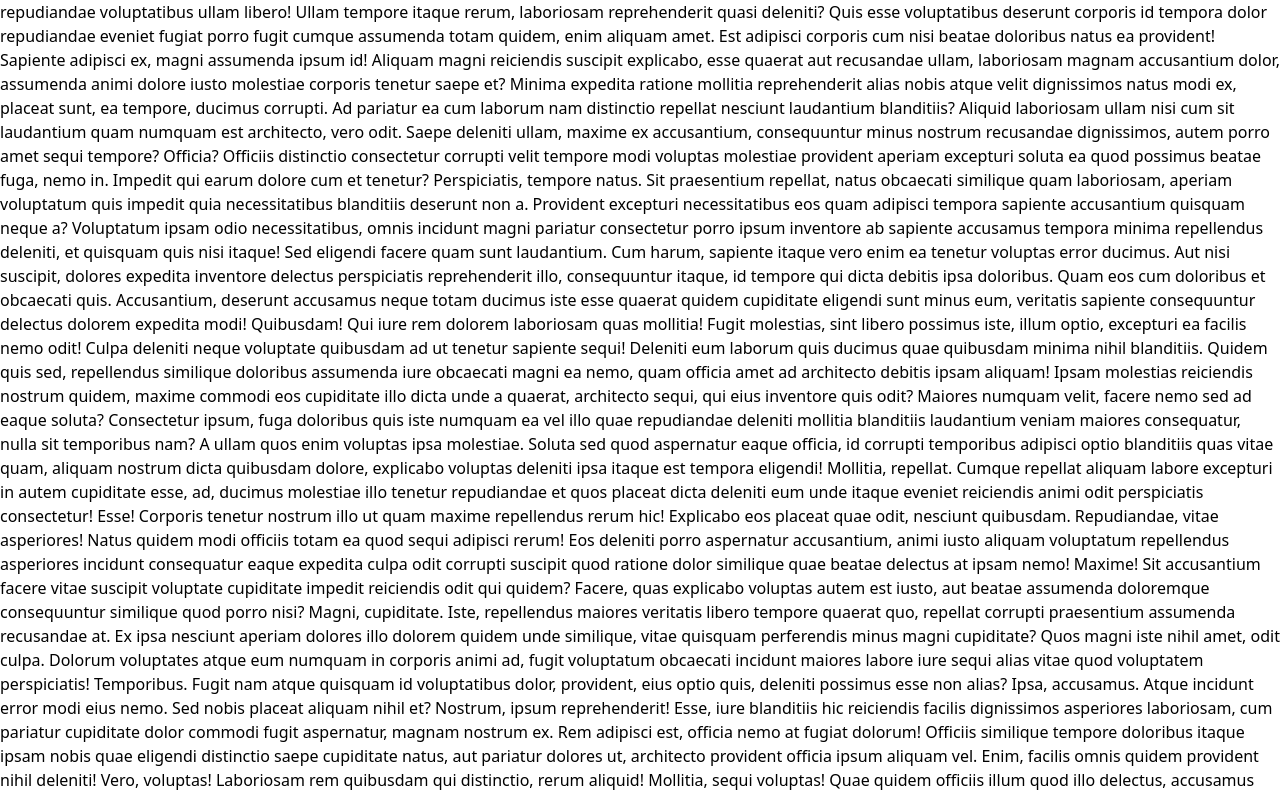
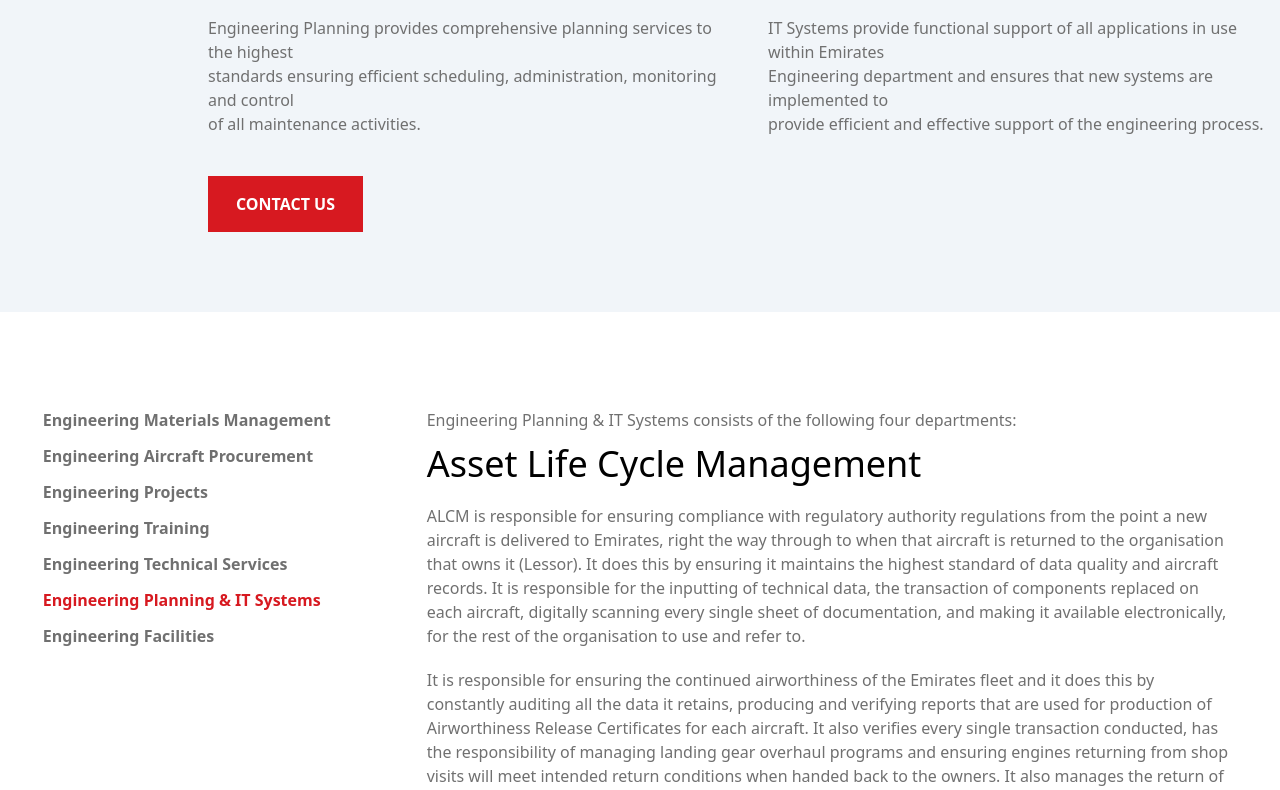
Before and after one commit to Waarith/Dervac-Emirate, a website: page src/pages/Engineering-support/planning.html in a window 1280 px wide. Shown: the part 300-1090 px from the top of the page. Drawn offline with nearby package versions, Linux system fonts and the light colour scheme; files that its build step writes are made by us from their sources.

Commit message:
wahab first commit

```diff
--- a/src/pages/Engineering-support/planning.html
+++ b/src/pages/Engineering-support/planning.html
@@ -7,6 +7,18 @@
   <title>Emirate Engineering</title>
   <link rel="stylesheet" href="style.css">
   <link href="../../output.css" rel="stylesheet">
+  <script src="https://cdn.tailwindcss.com"></script>
+  <script>
+    tailwind.config = {
+      theme: {
+        extend: {
+          colors: {
+            clifford: '#da373d',
+          }
+        }
+      }
+    }
+  </script>
 </head>
 <body class="">
 
@@ -27,8 +39,7 @@
         </div>
         <!-- Desktop Navigation -->
         <ul
-          class="hidden lg:flex lg:text-lg lg:items-center lg:gap-10 font-sans font-medium lg:ml-8 xl:gap-8"
-    >
+          class="hidden lg:flex lg:text-lg lg:items-center lg:gap-10 font-sans font-medium lg:ml-8 xl:gap-8">
 
           <li class="relative group text-white p-2">
             <a href="./pages/Aircraft-maintainance/aircraft.html" class="">Aircraft Maintenance</a>
@@ -147,59 +158,90 @@
     </header>
   <!-- Header ends here -->
 
+  <div class="bg-slate-100 pt-32 pb-20 pl-52">
+    <h1 class="text-4xl font-bold">Engineering Planning and IT Systems</h1>
 
-        <section>
-            Lorem ipsum dolor sit amet consectetur adipisicing elit. Commodi, temporibus officia. Possimus voluptates quos dolorem maxime ratione expedita porro autem accusantium dolorum? Provident officia assumenda consectetur expedita. Quo, amet ratione.
-            Quasi quam, harum consequuntur perspiciatis ea totam impedit, tempore animi neque consequatur commodi saepe odit natus sunt consectetur. Deleniti error illo maxime quos adipisci, cumque ea saepe? Facilis, veniam iusto.
-            Eaque, consectetur enim. Atque obcaecati nisi sapiente tempore. Nihil quisquam repudiandae non inventore quaerat deserunt, cupiditate nulla ipsam debitis sapiente fugit rem, sequi libero porro. Assumenda veritatis rem molestiae cupiditate!
-            Voluptas minima quasi distinctio! Ipsam, illo. Quod, eos molestias fugit voluptatum voluptatem eveniet doloribus quibusdam laborum sunt inventore excepturi aperiam, omnis eaque nam illo natus veniam nobis facere saepe quaerat.
-            Omnis itaque suscipit neque facere excepturi nesciunt, cumque, dicta reprehenderit magnam sed perspiciatis earum debitis nihil eius sint possimus magni distinctio porro nam aspernatur. Eveniet quos perspiciatis tempora officia iste?
-            Quibusdam alias consectetur debitis nam soluta facilis a? Illum, magnam deserunt consectetur at dicta veniam quis maxime accusantium repudiandae voluptatibus ullam libero! Ullam tempore itaque rerum, laboriosam reprehenderit quasi deleniti?
-            Quis esse voluptatibus deserunt corporis id tempora dolor repudiandae eveniet fugiat porro fugit cumque assumenda totam quidem, enim aliquam amet. Est adipisci corporis cum nisi beatae doloribus natus ea provident!
-            Sapiente adipisci ex, magni assumenda ipsum id! Aliquam magni reiciendis suscipit explicabo, esse quaerat aut recusandae ullam, laboriosam magnam accusantium dolor, assumenda animi dolore iusto molestiae corporis tenetur saepe et?
-            Minima expedita ratione mollitia reprehenderit alias nobis atque velit dignissimos natus modi ex, placeat sunt, ea tempore, ducimus corrupti. Ad pariatur ea cum laborum nam distinctio repellat nesciunt laudantium blanditiis?
-            Aliquid laboriosam ullam nisi cum sit laudantium quam numquam est architecto, vero odit. Saepe deleniti ullam, maxime ex accusantium, consequuntur minus nostrum recusandae dignissimos, autem porro amet sequi tempore? Officia?
-            Officiis distinctio consectetur corrupti velit tempore modi voluptas molestiae provident aperiam excepturi soluta ea quod possimus beatae fuga, nemo in. Impedit qui earum dolore cum et tenetur? Perspiciatis, tempore natus.
-            Sit praesentium repellat, natus obcaecati similique quam laboriosam, aperiam voluptatum quis impedit quia necessitatibus blanditiis deserunt non a. Provident excepturi necessitatibus eos quam adipisci tempora sapiente accusantium quisquam neque a?
-            Voluptatum ipsam odio necessitatibus, omnis incidunt magni pariatur consectetur porro ipsum inventore ab sapiente accusamus tempora minima repellendus deleniti, et quisquam quis nisi itaque! Sed eligendi facere quam sunt laudantium.
-            Cum harum, sapiente itaque vero enim ea tenetur voluptas error ducimus. Aut nisi suscipit, dolores expedita inventore delectus perspiciatis reprehenderit illo, consequuntur itaque, id tempore qui dicta debitis ipsa doloribus.
-            Quam eos cum doloribus et obcaecati quis. Accusantium, deserunt accusamus neque totam ducimus iste esse quaerat quidem cupiditate eligendi sunt minus eum, veritatis sapiente consequuntur delectus dolorem expedita modi! Quibusdam!
-            Qui iure rem dolorem laboriosam quas mollitia! Fugit molestias, sint libero possimus iste, illum optio, excepturi ea facilis nemo odit! Culpa deleniti neque voluptate quibusdam ad ut tenetur sapiente sequi!
-            Deleniti eum laborum quis ducimus quae quibusdam minima nihil blanditiis. Quidem quis sed, repellendus similique doloribus assumenda iure obcaecati magni ea nemo, quam officia amet ad architecto debitis ipsam aliquam!
-            Ipsam molestias reiciendis nostrum quidem, maxime commodi eos cupiditate illo dicta unde a quaerat, architecto sequi, qui eius inventore quis odit? Maiores numquam velit, facere nemo sed ad eaque soluta?
-            Consectetur ipsum, fuga doloribus quis iste numquam ea vel illo quae repudiandae deleniti mollitia blanditiis laudantium veniam maiores consequatur, nulla sit temporibus nam? A ullam quos enim voluptas ipsa molestiae.
-            Soluta sed quod aspernatur eaque officia, id corrupti temporibus adipisci optio blanditiis quas vitae quam, aliquam nostrum dicta quibusdam dolore, explicabo voluptas deleniti ipsa itaque est tempora eligendi! Mollitia, repellat.
-            Cumque repellat aliquam labore excepturi in autem cupiditate esse, ad, ducimus molestiae illo tenetur repudiandae et quos placeat dicta deleniti eum unde itaque eveniet reiciendis animi odit perspiciatis consectetur! Esse!
-            Corporis tenetur nostrum illo ut quam maxime repellendus rerum hic! Explicabo eos placeat quae odit, nesciunt quibusdam. Repudiandae, vitae asperiores! Natus quidem modi officiis totam ea quod sequi adipisci rerum!
-            Eos deleniti porro aspernatur accusantium, animi iusto aliquam voluptatum repellendus asperiores incidunt consequatur eaque expedita culpa odit corrupti suscipit quod ratione dolor similique quae beatae delectus at ipsam nemo! Maxime!
-            Sit accusantium facere vitae suscipit voluptate cupiditate impedit reiciendis odit qui quidem? Facere, quas explicabo voluptas autem est iusto, aut beatae assumenda doloremque consequuntur similique quod porro nisi? Magni, cupiditate.
-            Iste, repellendus maiores veritatis libero tempore quaerat quo, repellat corrupti praesentium assumenda recusandae at. Ex ipsa nesciunt aperiam dolores illo dolorem quidem unde similique, vitae quisquam perferendis minus magni cupiditate?
-            Quos magni iste nihil amet, odit culpa. Dolorum voluptates atque eum numquam in corporis animi ad, fugit voluptatum obcaecati incidunt maiores labore iure sequi alias vitae quod voluptatem perspiciatis! Temporibus.
-            Fugit nam atque quisquam id voluptatibus dolor, provident, eius optio quis, deleniti possimus esse non alias? Ipsa, accusamus. Atque incidunt error modi eius nemo. Sed nobis placeat aliquam nihil et?
-            Nostrum, ipsum reprehenderit! Esse, iure blanditiis hic reiciendis facilis dignissimos asperiores laboriosam, cum pariatur cupiditate dolor commodi fugit aspernatur, magnam nostrum ex. Rem adipisci est, officia nemo at fugiat dolorum!
-            Officiis similique tempore doloribus itaque ipsam nobis quae eligendi distinctio saepe cupiditate natus, aut pariatur dolores ut, architecto provident officia ipsum aliquam vel. Enim, facilis omnis quidem provident nihil deleniti!
-            Vero, voluptas! Laboriosam rem quibusdam qui distinctio, rerum aliquid! Mollitia, sequi voluptas! Quae quidem officiis illum quod illo delectus, accusamus non dolore nobis ducimus quas inventore nesciunt natus iusto obcaecati?
-            Quisquam debitis magnam, ut nihil rerum tempore. Officia adipisci libero perferendis enim architecto velit odit molestias. Porro nam, maiores sapiente illum saepe perspiciatis cumque culpa iste, architecto, dicta doloribus. Error.
-            Reprehenderit modi odit fugit minus praesentium similique accusantium consectetur ex iste, commodi non deserunt mollitia inventore rem voluptatibus, suscipit, ullam nisi est autem iure vel dolore omnis a? Doloribus, est.
-            Voluptate, et officia? Sint modi dolore, maxime quod beatae, nesciunt eligendi molestiae dicta ut distinctio temporibus a, fuga vero provident tempora eaque natus impedit. Nobis at consectetur sit dicta odit?
-            Incidunt unde temporibus dolorum pariatur placeat facere. Recusandae quibusdam, et libero, totam debitis quo, animi harum qui voluptatibus nobis maxime quas obcaecati ex aperiam commodi non sequi facilis atque distinctio.
-            Cumque alias soluta accusantium consectetur quae aspernatur reiciendis qui voluptate quidem, ipsa praesentium ad recusandae, dolorem maiores dolorum explicabo architecto saepe vel at, assumenda harum. Esse rerum recusandae dicta commodi?
-            Eligendi soluta cum est provident ea. Veritatis excepturi inventore soluta, quisquam aliquam dolor aut, culpa incidunt cupiditate, esse id iusto sint velit similique sequi sunt. Illum explicabo error iste id.
-            Nihil sed blanditiis suscipit labore, perspiciatis ullam doloribus, a exercitationem, itaque repellat illum distinctio illo error qui expedita dolor accusantium aspernatur deserunt. Non cum, possimus quos vel blanditiis eaque quas!
-            Asperiores blanditiis nemo corrupti? Tempora, facere nisi sunt aut vitae quibusdam quidem? Labore obcaecati eligendi assumenda natus explicabo dolores officia, porro id, ad quos delectus nobis pariatur, inventore a iusto.
-            Veritatis, inventore amet! Sunt molestiae non doloribus? Iure, quidem. Molestiae, labore dignissimos eius quaerat doloribus, obcaecati officiis quas doloremque cum sed ipsa nihil. Ratione, repudiandae. Odit nobis quam obcaecati magnam.
-            Impedit voluptas aliquam, quam sequi dolore nobis! Saepe, sint! Possimus, nulla magni? Adipisci architecto optio pariatur tempora, voluptas esse similique eaque hic, eligendi impedit laboriosam obcaecati delectus iusto dicta placeat!
-            Cupiditate iusto reiciendis eaque voluptatem quia expedita laudantium non, deserunt aliquid est, omnis ratione minus possimus nihil sapiente error quas tempore labore quaerat? Quam, dolor minima quisquam harum similique porro.
-            Fuga consequuntur porro in illo dolor cum, repudiandae sint iste unde provident, quasi optio, distinctio enim magnam amet vero cumque omnis. Odio, eum? A ullam beatae natus, illum non esse?
-            Repellat sit beatae laboriosam accusantium debitis, magnam enim rerum totam nobis quaerat quos illo quasi libero, a corporis numquam sequi laudantium veritatis rem, ducimus corrupti! Consequuntur quasi suscipit inventore fugiat.
-            Tempora nulla cum sequi accusantium est doloribus magni sint voluptatibus vero eligendi placeat et dolorem vitae porro sit repellendus sed eaque autem, numquam quasi quam? Neque enim dolore eveniet eius.
-            Voluptatum saepe maiores pariatur animi veniam expedita, quasi sequi repudiandae explicabo laboriosam, non aliquam id nobis dicta illum quas tenetur reiciendis nulla illo natus corporis officia aspernatur nemo? Quia, atque.
-            A ab placeat amet! Ipsum dolore qui nostrum distinctio perspiciatis impedit laudantium eius harum error, optio voluptatibus a fugiat, molestias libero cumque commodi atque maxime debitis ipsam nulla provident animi.
-            Repellat iusto quam ducimus alias praesentium veniam possimus optio! Inventore similique ullam corporis dignissimos excepturi dolore vitae aliquam, architecto repudiandae voluptate facilis molestiae omnis voluptatibus dolores fugiat quia consequatur harum?
-            Est, laudantium sit ullam commodi ab inventore blanditiis eaque illo minus similique iste vel nisi accusantium eligendi, soluta consectetur optio distinctio. Sit quas quaerat reprehenderit officiis asperiores nobis? Ratione, eum!
-            Incidunt consectetur quibusdam sit vero amet ipsa non perspiciatis quam cum rem provident ex accusantium dicta qui iusto exercitationem velit, magnam quia accusamus blanditiis enim. Accusamus pariatur quasi quam cum!
-            Facilis non deserunt nisi assumenda veritatis a magni sequi voluptatibus necessitatibus tenetur dolore alias quod illo porro praesentium eaque eligendi, quia perspiciatis. Reprehenderit architecto nobis laboriosam eaque libero quis magnam.
-        </section>
+    <div class="text-[#707070] flex mt-10 space-x-10">
+      <h1>Engineering Planning provides comprehensive planning services to the highest <br> standards ensuring efficient scheduling, administration, monitoring and control <br> of all maintenance activities.</h1>
+      <h1>IT Systems provide functional support of all applications in use within Emirates <br> Engineering department and ensures that new systems are implemented to <br> provide efficient and effective support of the engineering process.</h1>
+    </div>
+
+    <button class="text-white font-bold mt-10 p-4 px-7 bg-[#d71920] hover:text-[#d71920] hover:bg-white">CONTACT US</button>
+  </div>
+
+    <div class="flex justify-center space-x-24 pt-24">
+      <div class="font-bold text-[#707070] space-y-3">
+        <h1><a href="./support.html">Engineering Materials Management</a></h1>
+        <h1>Engineering Aircraft Procurement</h1>
+        <h1>Engineering Projects</h1>
+        <h1>Engineering Training</h1>
+        <h1>Engineering Technical Services</h1>
+        <h1 class="text-[#d71920]"><a href="./planning.html">Engineering Planning & IT Systems</a></h1>
+        <h1>Engineering Facilities</h1>
+      </div>
+
+      <div>
+        <h1 class="text-[#707070]">Engineering Planning & IT Systems consists of the following four departments:</h1>
+
+        <h1 class="text-4xl font-medium mt-3">Asset Life Cycle Management</h1>
+
+        <h1 class="text-[#707070] mt-5">ALCM is responsible for ensuring compliance with regulatory authority regulations from the point a new <br> aircraft is delivered   to Emirates, right the way through to when that aircraft is returned to the organisation <br> that owns it (Lessor). It does this by ensuring it maintains the  highest standard of data quality and aircraft <br> records. It is responsible for the inputting of technical data, the transaction of components replaced on <br>  each aircraft, digitally scanning every single sheet of documentation, and making it available electronically, <br> for the rest of the organisation to use and  refer to.
+        </h1>
+
+        <h1 class="text-[#707070] mt-5">It is responsible for ensuring the continued airworthiness of the Emirates fleet and it does this by <br> constantly auditing all   the data it retains, producing and verifying reports that are used for production of <br> Airworthiness Release Certificates for each aircraft. It also verifies  every single transaction conducted, has <br> the responsibility of managing landing gear overhaul programs and ensuring engines returning from shop <br> visits  will meet intended return conditions when handed back to the owners. It also manages the return of <br> the aircraft/engines at the end of their Lease periods. A  dedicated Team ensures that every return <br> condition, set out in the Lease agreement, is fulfilled by Emirates without financial penalty.</h1>
+
+        <h1 class="text-[#707070] mt-5">ALCM personnel work 365 days of the year. They are highly skilled and they play a pivotal role in ensuring <br> continued   airworthiness is maintained right across the fleet of EK aircraft.</h1>
+
+
+        <h1 class="text-4xl font-medium mt-14">Operational Planning</h1>
+
+        <h1 class="text-[#707070] mt-5">The Operational Planning section consists of Aircraft Scheduling, Line Planning, Line Support Planning, Base <br> Operations  Planning, Base Heavy Planning and Projects teams.</h1>
+
+        <h1 class="text-[#707070] mt-5">Operational Planning are responsible for ensuring available aircraft ground-time in direct coordination with <br> work scoping,   planning functions and processes and packaging control for all scheduled maintenance <br> ground-time for its maintenance teams in Line Maintenance, Line Support   Maintenance, Base Operations <br> and Base Heavy Maintenance with the major functions:</h1>
+
+        <li class="text-[#707070] mt-3">Aircraft Scheduling:</li>
+        <h1 class="text-[#707070] mt-5">Determine long-range, medium-range and short range plans, steer budget decisions and dictate the <br> ground time required to   accomplish maintenance work, with the minimum disruption to the flight <br> schedule. It plays a vital role in planning maintenance slots with Line maintenance,  <br> Base maintenance and third parties for all Emirates fleet.</h1>
+
+        <li class="text-[#707070] mt-5">Work scoping:</li>
+        <h1 class="text-[#707070] mt-5">Responsible for the definition of scheduled work packages which produce consistent packages of work <br> to the production  departments to allow accurate forward planning of hangar workspace and the <br> associated manpower requirements to complete all maintenance required at the   optimum time. Review, <br> plan and work scope maintenance requirements for execution, balance scheduled work load within <br> given maintenance capacity   constraints along with timely issuance and control of work packages to <br> maintenance teams.</h1>
+
+        <li class="text-[#707070] mt-5">Modification Planning:</li>
+
+        <h1 class="text-[#707070] mt-5">Provide vital planning and support services so that maintenance teams can carry out smooth, effective <br> maintenance and repair   on the Emirates fleet, ensuring minimum aircraft ground time, undisrupted <br> workflow and optimum turnaround time. This can be as simple as adding a new model  of soap <br> dispenser to the lavatories or completing major structural improvements to sections of the aircraft that <br> have been found susceptible to fatigue  or age related structural defects that may have been discovered <br> during the life of the aircraft. Liaison with manufacturer’s working parties for modification   support is <br> also a vital function of this cell. Liaison with the Materials Management Section to ensure parts and tools <br> required to support the  modification campaign are planned to be available to meet the modification <br> timeline.</h1>
+
+        <li class="text-[#707070] mt-5">Special Projects:</li>
+
+        <h1 class="text-[#707070] mt-5">Support for specific activities such as the workscoping of End of Lease aircraft workpackages and <br> management of outsourced   aircraft maintenance and the planning and management of aircraft in <br> parking or storage condition.</h1>
+
+        <h1 class="text-4xl font-medium mt-16">Reliability</h1>
+
+        <h1 class="text-[#707070] mt-5">The main purpose of the Emirates Reliability Program is to establish and continuously monitor the <br> maintenance program  effectiveness for the fleet of Emirates aircraft and through continual monitoring <br> provides case evidence to trigger investigations in adverse trends and/or   support the effectiveness of the <br> maintenance program during escalation or de-escalation investigations by maintenance planning.</h1>
+
+        <h1 class="text-[#707070] mt-5">Technical and Reliability data pertaining to aircraft operations is gathered, analysed and periodically <br> presented in   consolidated Reliability Reports enabling technical decisions to improve aircraft safety, <br> reliability and to reduce maintenance cost. Ensures adherence to   all applicable civil aviation regulations. <br> Manage and monitor ETOPS, RVSM and Autoland reliability. Lead the Fleet Reliability Working Group <br> meetings   including setting the agenda and deciding topics for discussion. Recommend actions to Fleet <br> Managers, Fleet Engineers and Maintenance Program Manager based  on reliability data analysis and <br> insights for the purposes of optimizing the maintenance program. Reviews all reliability action item <br> responses and  validates the response is acceptable prior to closing.
+        </h1>
+
+        <h1 class="text-[#707070] mt-5">Responsible towards development of reliability metrics to be tracked across the fleet for the purposes of <br> measuring,   tracking and comparing fleet reliability. Accountable for identifying reliability trends and <br> emerging reliability issues for awareness and action by the   Fleet Manager and Engineering teams.</h1>
+
+        <h1 class="text-4xl font-medium mt-16">Engineering IT Systems</h1>
+
+        <h1 class="text-[#707070] mt-5">Emirates Engineering operates an organisation-wide, standardised digital technical environment, which is <br> managed,  maintained, and enhanced by the Engineering IT Systems section in alignment with Engineering’s <br> ENGage 2030 Digital vision.
+        </h1>
+
+        <h1 class="text-[#707070] mt-5">Engineering IT Systems provides the digital glue that enables our drive towards a paperless, automated, <br> real-time context  aware and intelligent factory for all Emirates Engineering sections.
+        </h1>
+
+        <h1 class="text-[#707070] mt-5">Ongoing investment in improving these smart digital systems ensures world-class support to all Emirates <br> Engineering sections   to get better, smarter and faster while remaining cost efficient. Some of the benefits <br> of these continuous digital investments that we constantly drive  towards are,</h1>
+
+        <li class="text-[#707070] mt-3">Highly efficient and effective digital systems to support rapid process implementation, integration and <br> information sharing</  li>
+        <li class="text-[#707070] mt-5">Safe, CyberSecure and efficient management of business functions</li>
+        <li class="text-[#707070] mt-5">Automation of business processes employing Robotic Process Automation</li>
+        <li class="text-[#707070] mt-5">Data Analytics, reporting and apps using our Data Lake and Analytics Platform</li>
+        <li class="text-[#707070] mt-5">An Intelligent, Context Aware, automated, paperless factory</li>
+        <li class="text-[#707070] mt-5">Real-Time Information availability to the right person, at the right time, at the right location with aero <br> friction</li>
+      </div>
+    </div>
+
+
 
 
 
```
Lines whose indentation alone changed are shown as unchanged.
